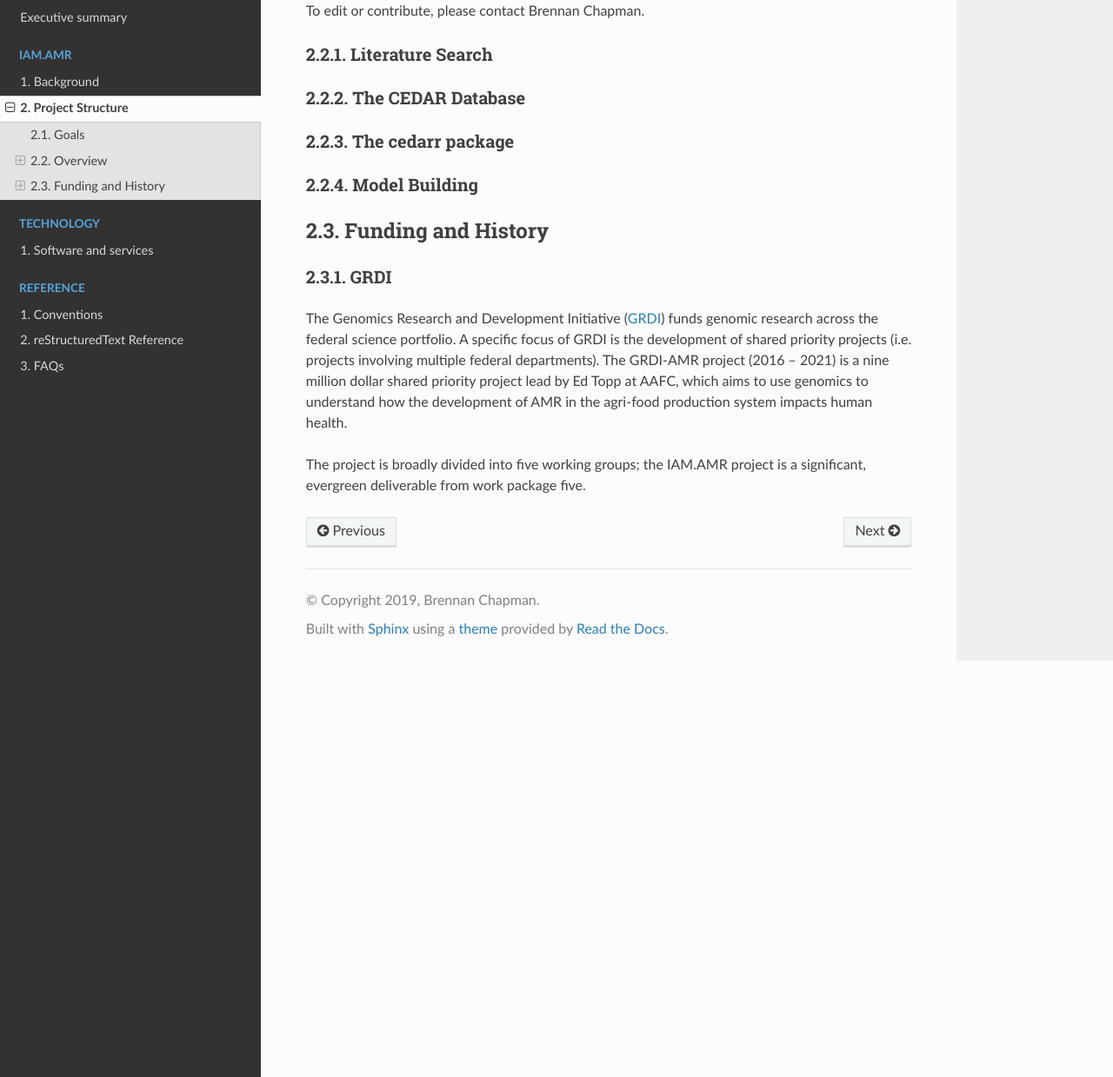
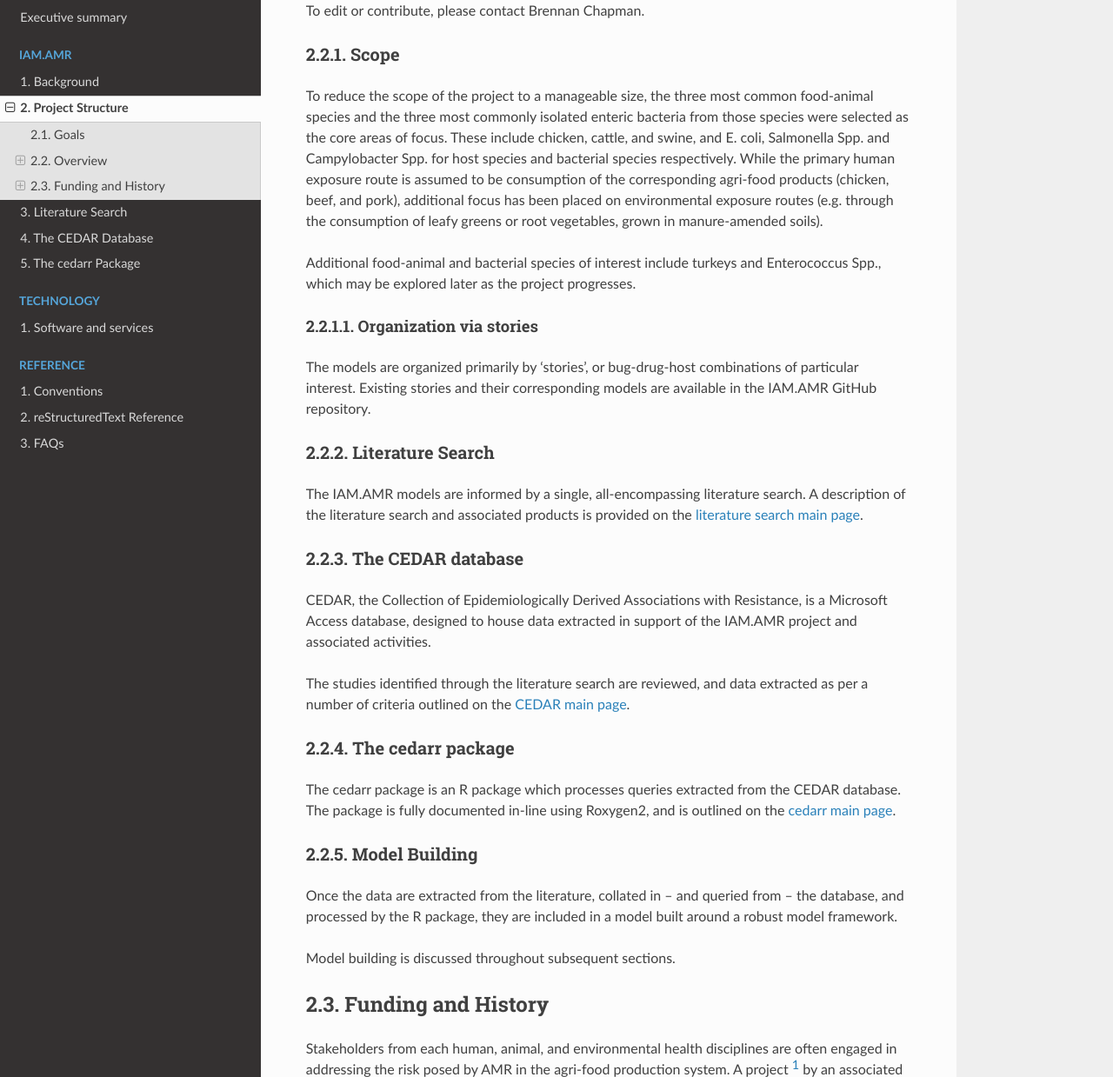
Before and after one commit to chapb/IAM.AMR.DOC, a Sphinx documentation site: the page built from source/project/prostructure.rst, in a window 1280 px wide and 1400 px high, scrolled down 1189 px, cut to the strip 161-1400 px from the top of the window. Shown: the whole strip at 87% size. Built offline with Sphinx 7.4.7 and the Read the Docs theme 2.0.0, drawn with Linux system fonts in a browser that asks for light colours; formulas are drawn with MathJax 3; some of the changed text lies outside the part shown.

Commit message:
Add 'project structure' related sections

```diff
--- a/source/index.rst
+++ b/source/index.rst
@@ -20,6 +20,10 @@ Welcome to the documentation for the IAM.AMR project, which seeks to use Integra
 
    /project/background
    /project/prostructure
+   /project/search
+   /project/cedardb
+   /project/cedarr
+
 
 .. toctree::
    :caption: Technology
--- /dev/null
+++ b/source/project/cedardb.rst
@@ -0,0 +1,4 @@
+
+
+The CEDAR Database
+==================
--- /dev/null
+++ b/source/project/cedarr.rst
@@ -0,0 +1,4 @@
+
+
+The cedarr Package
+==================
--- a/source/project/prostructure.rst
+++ b/source/project/prostructure.rst
@@ -25,21 +25,50 @@ An overview of the entire project can be accessed via Kumu via the `AMR Org Char
 
 To edit or contribute, please contact Brennan Chapman.
 
+Scope
+~~~~~
+To reduce the scope of the project to a manageable size, the three most common food-animal species and the three most commonly isolated enteric bacteria from those species were selected as the core areas of focus. These include chicken, cattle, and swine, and E. coli, Salmonella Spp. and Campylobacter Spp. for host species and bacterial species respectively. While the primary human exposure route is assumed to be consumption of the corresponding agri-food products (chicken, beef, and pork), additional focus has been placed on environmental exposure routes (e.g. through the consumption of leafy greens or root vegetables, grown in manure-amended soils).
+
+Additional food-animal and bacterial species of interest include turkeys and Enterococcus Spp., which may be explored later as the project progresses.
+
+Organization via stories
+++++++++++++++++++++++++
+The models are organized primarily by ‘stories’, or bug-drug-host combinations of particular interest. Existing stories and their corresponding models are available in the IAM.AMR GitHub repository.
+
+
 Literature Search
 ~~~~~~~~~~~~~~~~~
+The IAM.AMR models are informed by a single, all-encompassing literature search. A description of the literature search and associated products is provided on the :ref:`literature search main page <project/search:Literature Search>`.
 
-The CEDAR Database
+The CEDAR database
 ~~~~~~~~~~~~~~~~~~
+CEDAR, the Collection of Epidemiologically Derived Associations with Resistance, is a Microsoft Access database, designed to house data extracted in support of the IAM.AMR project and associated activities.
+
+The studies identified through the literature search are reviewed, and data extracted as per a number of criteria outlined on the :ref:`CEDAR main page <project/cedardb:The CEDAR Database>`.
 
 The cedarr package
 ~~~~~~~~~~~~~~~~~~
+The cedarr package is an R package which processes queries extracted from the CEDAR database. The package is fully documented in-line using Roxygen2, and is outlined on the :ref:`cedarr main page <project/cedarr:The cedarr Package>`.
 
 Model Building
 ~~~~~~~~~~~~~~
+Once the data are extracted from the literature, collated in -- and queried from -- the database, and processed by the R package, they are included in a model built around a robust model framework.
+
+Model building is discussed throughout subsequent sections.
 
 
 Funding and History
 -------------------
+Stakeholders from each human, animal, and environmental health disciplines are often engaged in addressing the risk posed by AMR in the agri-food production system. A project [#Majowicz]_ by an associated team aimed to identify non-traditional stakeholders, who are often overlooked for engagement, but are nonetheless affected by AMR. As part of this project, the team created a large diagram of drivers, included below.
+
+.. figure:: /images/majfig2.png
+   :align: center
+
+   Figure 2 from Majowicz et al. (2018) demonstrating the complexity of the drivers of AMR.
+
+The IAM.AMR project was born out of the concept of enumerating these identified pathways. Beginning in 2014, the IAM.AMR project was supported by the Ontario Ministry of Agriculture, Food and Rural Affairs (OMAFRA) New Directions Funding Program (Project ND2013‐1967), with a focus on the applicability of the models specifically to Ontario (a focus that remains today). Subsequently, the project has been continued as a sub-project of GRDI-AMR.
+
+.. [#Majowicz] Majowicz, S.E., Parmley, E.J., Carson, C. et al. BMC Res Notes (2018) 11: 170. https://doi.org/10.1186/s13104-018-3279-8
 
 GRDI
 ~~~~
--- a/source/reference/reST.rst
+++ b/source/reference/reST.rst
@@ -45,7 +45,7 @@ Internal links
 ~~~~~~~~~~~~~~
 ::
 
-   :ref:`text<folder/docname:heading>`
+   :ref:`text <folder/docname:heading>`
 
 External links
 ~~~~~~~~~~~~~~
```
Also changed, not shown: source/project/search.rst (added, +17 -0 lines), source/images/majfig2.png (added).
